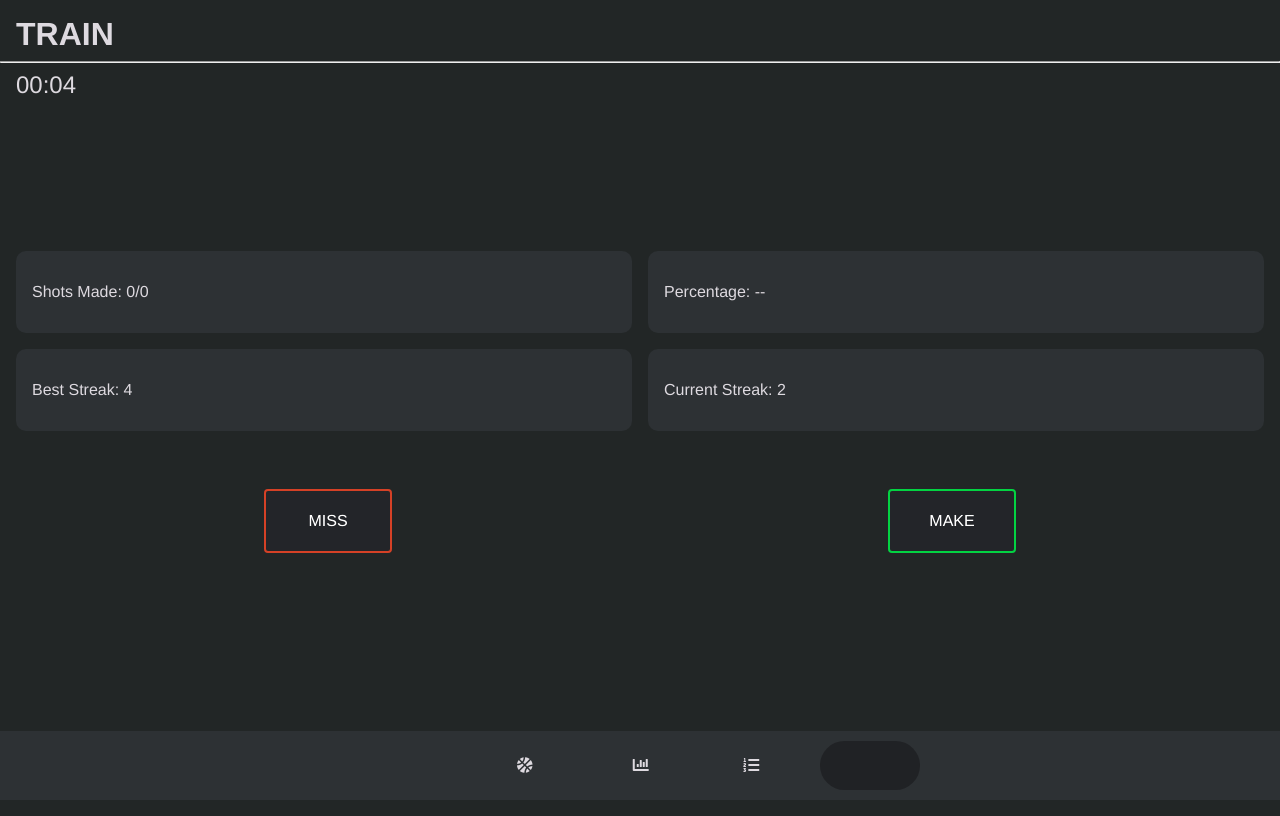
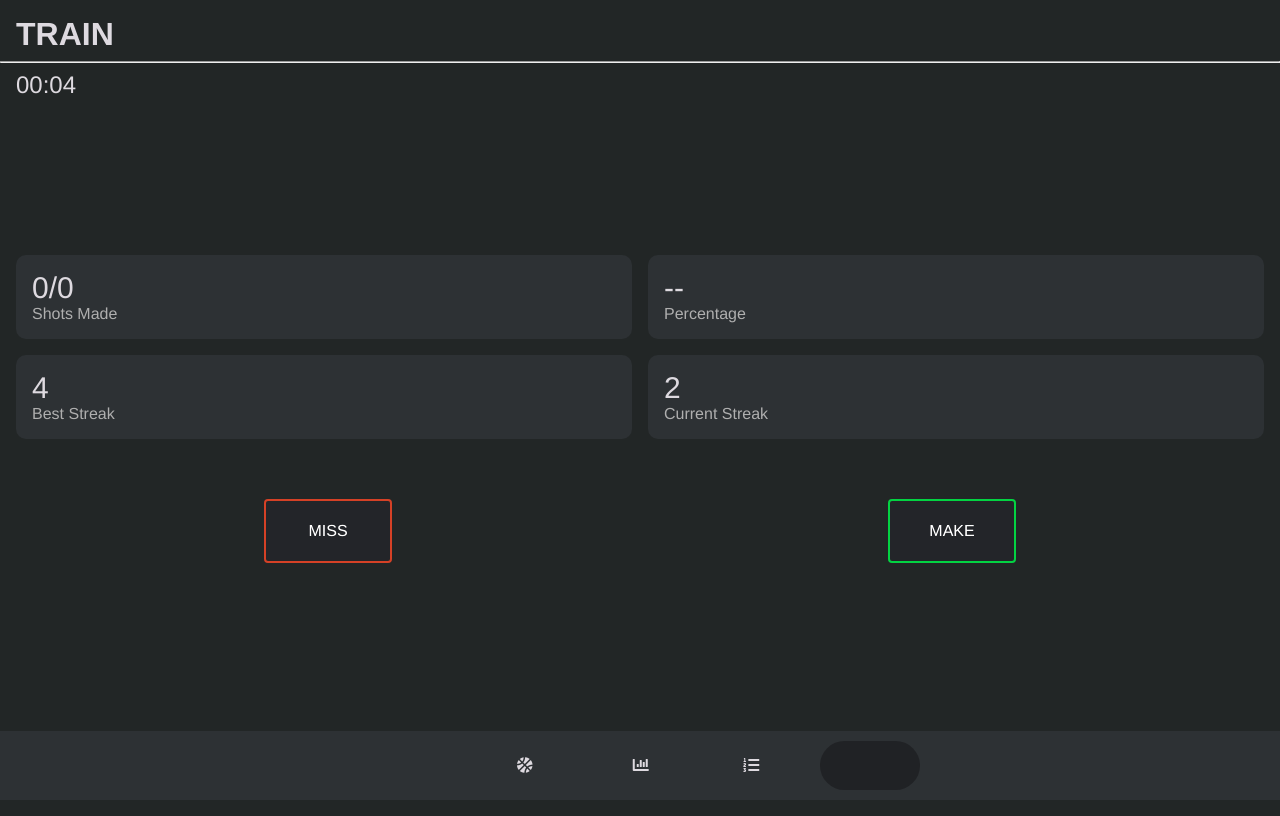
Before and after one commit to jaredami/shot-tracker, a React (Create React App) app: page / in a window 1280 px wide. Shown: the top 816 px of the page. Built offline with nearby package versions, Linux system fonts and the light colour scheme.

Commit message:
Style stat containers

```diff
--- a/src/components/Session.css
+++ b/src/components/Session.css
@@ -44,6 +44,16 @@
   padding: 1rem;
   width: auto;
   justify-self: stretch;
+  display: flex;
+  flex-direction: column;
+}
+.stat {
+  font-size: 30px;
+  margin: 0;
+}
+.stat-label {
+  margin: 0;
+  color: var(--light-gray);
 }
 
 .make-miss {
--- a/src/components/Session.js
+++ b/src/components/Session.js
@@ -50,17 +50,21 @@ export default function Session(props) {
       <div className="stats">
         <div className="stat-container">
           <p className="stat">
-            Shots Made: {shotsMadeCount}/{shotsTakenCount}
+            {shotsMadeCount}/{shotsTakenCount}
           </p>
+          <p className="stat-label">Shots Made</p>
         </div>
         <div className="stat-container">
-          <p className="stat">Percentage: {getPercentage()}</p>
+          <p className="stat">{getPercentage()}</p>
+          <p className="stat-label">Percentage</p>
         </div>
         <div className="stat-container">
-          <p className="stat">Best Streak: 4</p>
+          <p className="stat">4</p>
+          <p className="stat-label">Best Streak</p>
         </div>
         <div className="stat-container">
-          <p className="stat">Current Streak: 2</p>
+          <p className="stat">2</p>
+          <p className="stat-label">Current Streak</p>
         </div>
       </div>
       <div className="make-miss">
```
